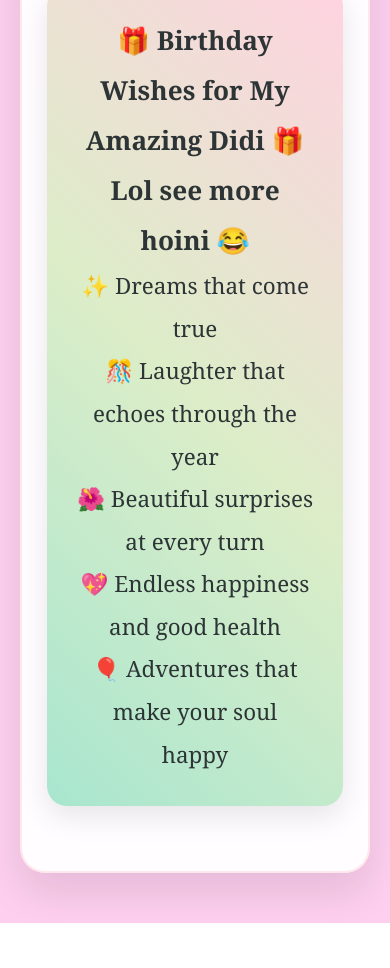
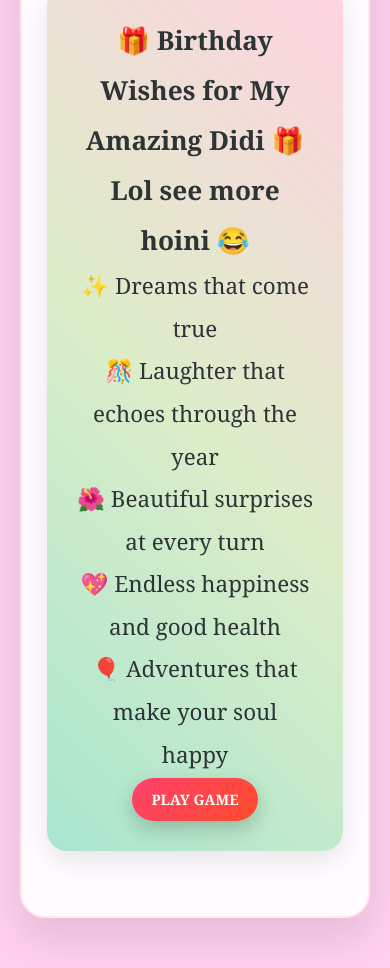
Before and after one commit to Sourav5482/Burthday, a plain HTML site: page index.html in a window 390 px wide. Shown: the part 5043-6011 px from the top of the page. Before the commit the page ends 5966 px from the top, so only its background shows below. Drawn offline with Linux system fonts and the light colour scheme.

Commit message:
Update index.html

```diff
--- a/index.html
+++ b/index.html
@@ -312,6 +312,39 @@
             .sister-qualities { flex-direction: column; align-items: center; }
             .quality-item { margin: 15px 0; }
         }
+        .play-btn {
+  display: inline-block;
+  padding: 0.75rem 2rem;
+  background: linear-gradient(135deg, #ff416c, #ff4b2b);
+  color: white;
+  text-decoration: none;
+  font-size: 1.2rem;
+  font-weight: 600;
+  border-radius: 50px;
+  box-shadow: 0 8px 20px rgba(0, 0, 0, 0.2);
+  transition: all 0.3s ease;
+  text-align: center;
+}
+
+.play-btn:hover {
+  transform: translateY(-3px);
+  box-shadow: 0 12px 25px rgba(0, 0, 0, 0.3);
+}
+
+/* Responsive */
+@media (max-width: 768px) {
+  .play-btn {
+    font-size: 1rem;
+    padding: 0.6rem 1.5rem;
+  }
+}
+
+@media (max-width: 480px) {
+  .play-btn {
+    font-size: 0.9rem;
+    padding: 0.5rem 1.2rem;
+  }
+}
     </style>
 </head>
 <body>
@@ -419,7 +452,7 @@
                 <p>💖 Endless happiness and good health</p>
                 <p>🎈 Adventures that make your soul happy</p>
 
-
+<a href="game.html" class="play-btn">PLAY GAME</a>
             </div>
         </div>
     </div>
@@ -516,4 +549,4 @@
         });
     </script>
 </body>
-              </html>
+                </html>
```
